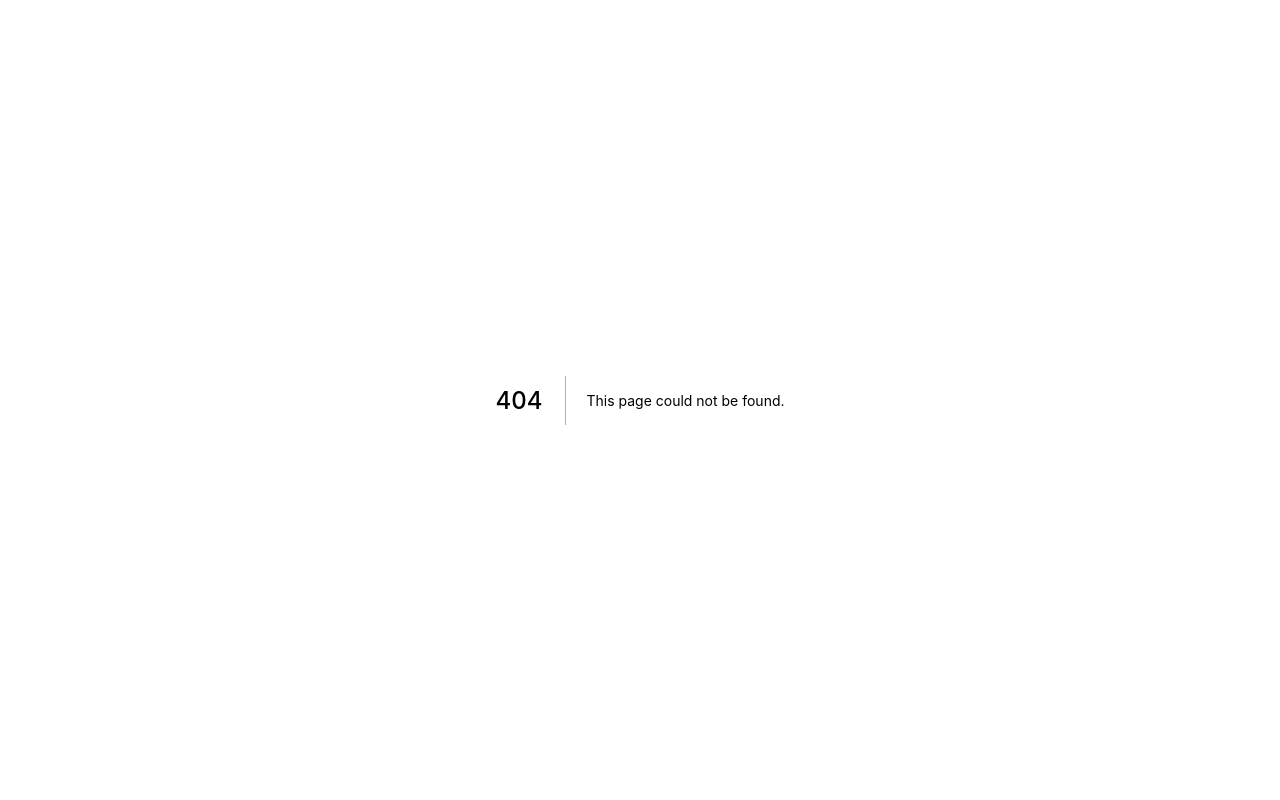
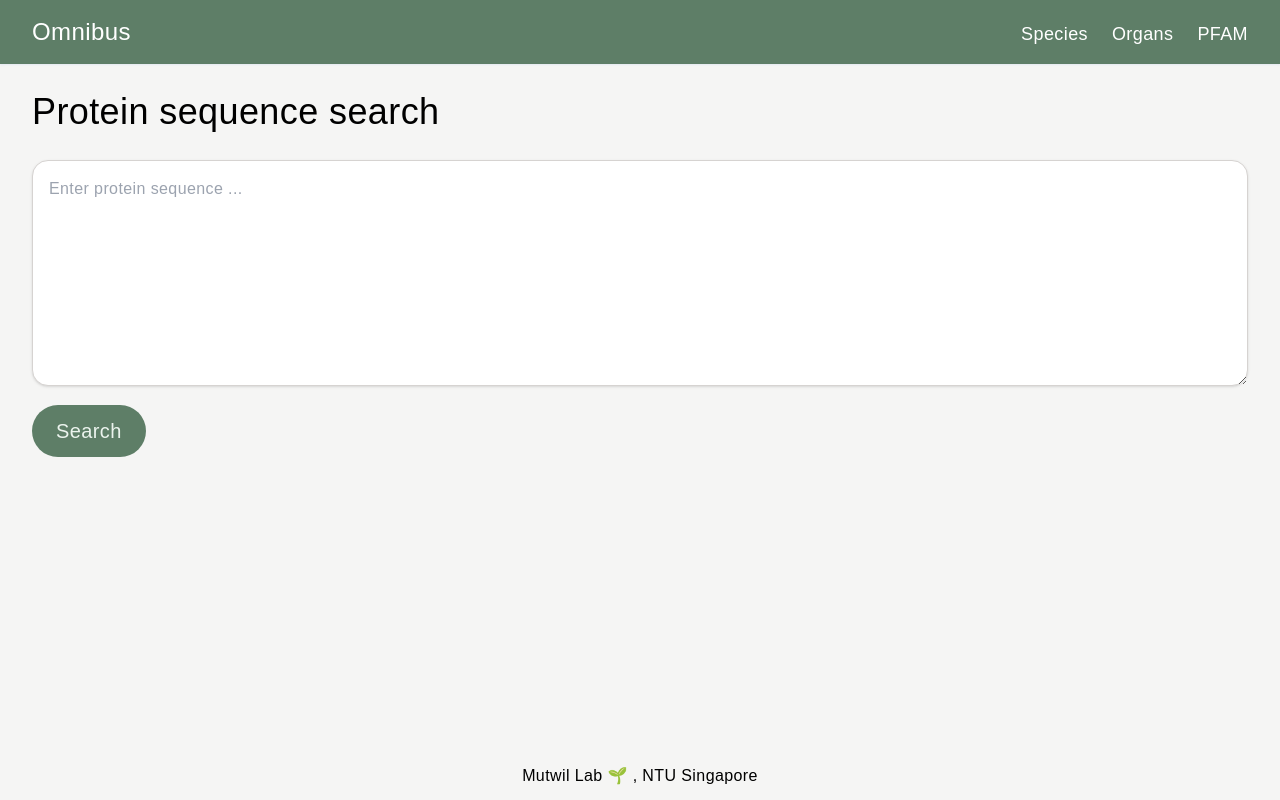
Before and after one commit to wgohome/plant-omnibus, a Next.js app: page /search/proteins in a window 1280 px wide. Before the commit this address had no page. Built offline with nearby package versions, Linux system fonts and the light colour scheme.

Commit message:
feat: protein search by diamond

```diff
--- a/components/layout.tsx
+++ b/components/layout.tsx
@@ -12,6 +12,7 @@ export default function Layout({ children }) {
           name="description"
           content="A kingdom-wide resource for plant gene expression across organs"
         />
+        {/* <meta httpEquiv="Content-Security-Policy" content="upgrade-insecure-requests" /> */}
         <link rel="icon" href="/favicon.ico" />
       </Head>
 
--- /dev/null
+++ b/components/search/ProteinResultTable.tsx
@@ -0,0 +1,44 @@
+const ProteinResultTable = ({ results, resultFields }) => {
+  return (
+    <>
+      <h3 className="text-3xl py-3">Sequence hits</h3>
+      <div className="overflow-x-auto border border-stone-300 rounded-xl shadow-lg my-3">
+        <table className="">
+          <thead className="border-b">
+            <tr>
+              {Object.entries(resultFields).map(([ key, label ]) => (
+                <th
+                  scope="col"
+                  className="text-gray-900 font-medium text-left min-w-[120px] px-6 py-4"
+                  key={key}
+                >
+                  {label}
+                </th>
+              ))}
+            </tr>
+          </thead>
+
+          <tbody>
+            {results.map(result => (
+              <tr
+                key={result.target}
+                className="bg-white border-b last:border-0"
+              >
+                {Object.entries(resultFields).map(([ key, label ]) => (
+                  <td
+                    key={key}
+                    className="text-gray-900 text-sm font-light px-6 py-4"
+                  >
+                    {result[key]}
+                  </td>
+                ))}
+              </tr>
+            ))}
+          </tbody>
+        </table>
+      </div>
+    </>
+  )
+}
+
+export default ProteinResultTable
--- /dev/null
+++ b/components/search/ProteinSearchBox.tsx
@@ -0,0 +1,34 @@
+import React from "react"
+
+const ProteinSearchBox = ({submitSearchQuery}) => {
+  const handleSubmit = (event) => {
+    event.preventDefault()
+    submitSearchQuery(event.target.proteinSeq.value)
+  }
+
+  return (
+    <form action="#" onSubmit={handleSubmit}>
+      <div className="">
+        <div className="my-3">
+          <textarea
+            className="outline-none p-4 w-full rounded-2xl shadow border border-stone-300 focus:ring ring-plb-green ring-offset-1 focus:border-green-plb"
+            name="proteinSeq"
+            rows={8}
+            placeholder="Enter protein sequence ... "
+            // defaultValue=""
+          />
+        </div>
+        <div className="my-3">
+          <button
+            type="submit"
+            className="text-xl text-plb-light bg-plb-green hover:bg-plb-dark-green focus:outline-none focus:ring-4 focus:ring-green-300 rounded-full px-6 py-3 text-center"
+          >
+            Search
+          </button>
+        </div>
+      </div>
+    </form>
+  )
+}
+
+export default ProteinSearchBox
--- /dev/null
+++ b/pages/search/proteins.tsx
@@ -0,0 +1,76 @@
+import React from 'react'
+import Head from 'next/head'
+import type { NextPage } from 'next'
+
+import Layout from '../../components/Layout'
+import ProteinSearchBox from '../../components/search/ProteinSearchBox'
+import ProteinResultTable from '../../components/search/ProteinResultTable'
+
+export async function getServerSideProps(context) {
+  return {
+    props: {
+      DIAMOND_URL: process.env.DIAMOND_URL
+    },
+  }
+}
+
+const ProteinSearchPage: NextPage = ({ DIAMOND_URL }) => {
+  const [ results, setResults ] = React.useState([])
+  const [ queryStatus, setQueryStatus ] = React.useState(null)
+
+  const resultFields = {
+    "target": "Gene identifier",
+    "p_identity": "% identity",
+    "e_value": "E-value",
+    "bit_score": "Bit score",
+    "algn_length": "Alignment length",
+    "mismatches": "Mismatches",
+    "gap_openings": "Gap openings",
+  }
+
+  const submitSearchQuery = (query: string) => {
+    setQueryStatus("searching")
+    fetch(
+      `${DIAMOND_URL}/queries/proteins/wait`, {
+        method: "POST",
+        body: JSON.stringify({
+          protein_seq: query,
+        }),
+        headers: {
+          "Content-type": "application/json; charset=UTF-8",
+        },
+      }
+      )
+      .then(res=>res.json())
+      .then(data=>{
+        setResults(data.result || [])
+        setQueryStatus(data.status)
+      })
+      .catch(err=>console.log(err))
+  }
+
+  return (
+    <Layout>
+      <Head>
+        <title>Protein sequence search</title>
+      </Head>
+
+      <h1 className="text-4xl py-3">Protein sequence search</h1>
+
+      <section className="my-4" id="search-box">
+        <ProteinSearchBox submitSearchQuery={submitSearchQuery} />
+      </section>
+
+      <section>
+        {queryStatus
+          ? (queryStatus === "searching")
+            ? "Searching up your protein sequence ..."
+            : <ProteinResultTable results={results} resultFields={resultFields} />
+          : null
+        }
+      </section>
+    </Layout>
+  )
+}
+
+export default ProteinSearchPage
```
Also changed, not shown: components/search/GlobalSearchBox.tsx (renamed from components/GlobalSearchBox.tsx), 1 other file (tests, documents, lock files or other folders).
